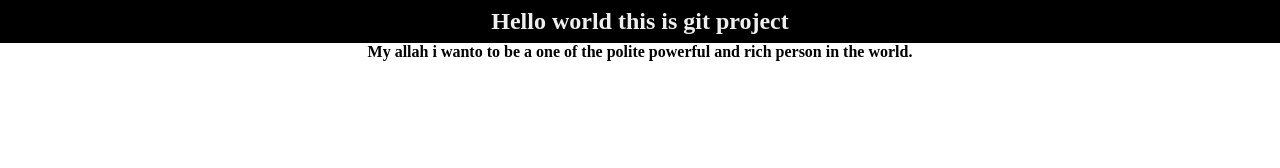
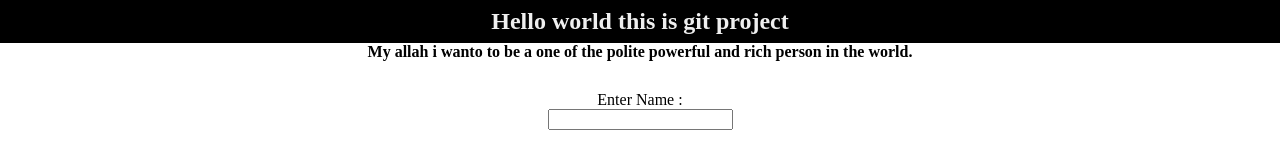
Before and after one commit to NajimVuiya/newGitFile, a plain HTML site: page index.html in a window 1280 px wide. Drawn offline with Linux system fonts and the light colour scheme.

Commit message:
three file update now

```diff
--- a/css/style.css
+++ b/css/style.css
@@ -20,3 +20,9 @@ h4
 	padding: 0px;
 	text-align: center;
 }
+
+form
+{
+	margin-top: 30px;
+	text-align: center;
+}
--- a/index.html
+++ b/index.html
@@ -10,6 +10,10 @@
 		<h2>Hello world this is git project</h2>
 		<h4>My allah i wanto to be a one of the polite powerful and rich person in the world.
 		</h4>
+		<form>
+			<label for="name">Enter Name : </label><br>
+			<input type="text" name="name" id="name">
+		</form>
 	<script src="js/script.js"></script>
 </body>
 </html>
--- a/js/script.js
+++ b/js/script.js
@@ -1,3 +1,6 @@
 'use strict';
 console.log('Hello world this is my my first github project');
 console.log('I love my allah.');
+
+const myForm = document.getElementsByTagName('form');
+console.log(myForm);
```
